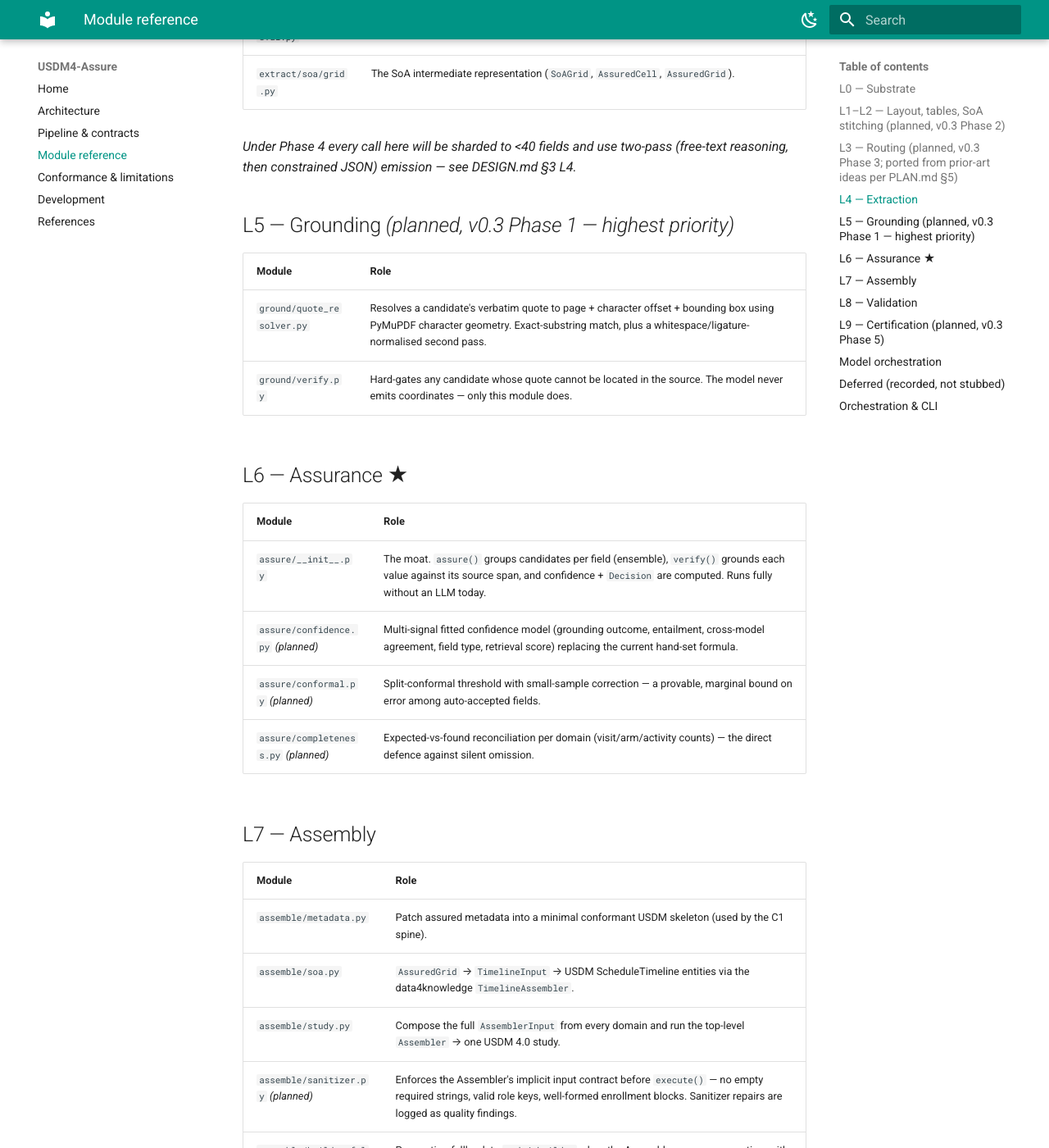
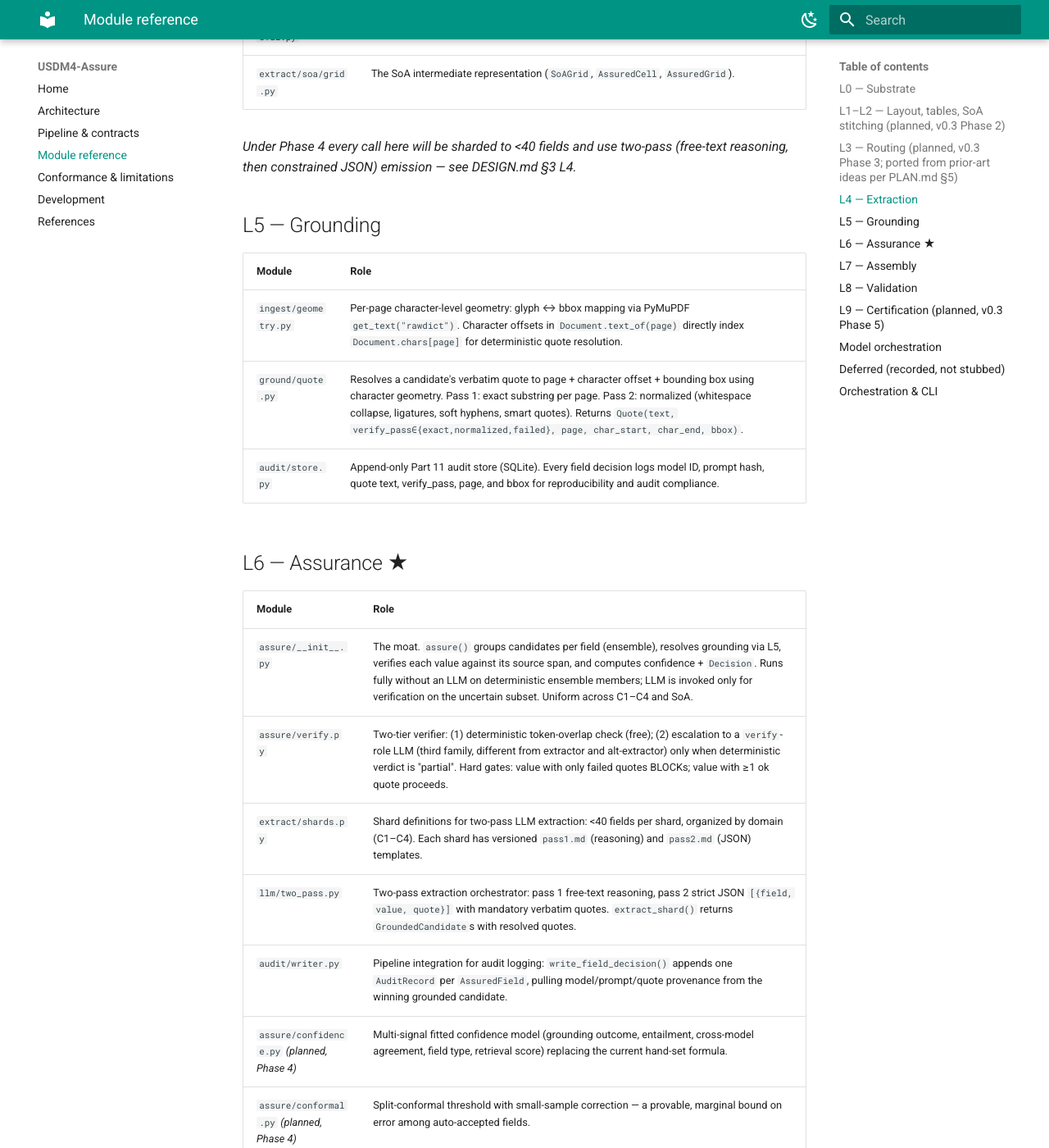
Before and after one commit to Lucifer0190/usdm_4_convertor, an MkDocs documentation site: the page built from docs/modules.md, in a window 1280 px wide and 1400 px high, scrolled down 1908 px. Shown: the whole window at 82% size. Built offline with MkDocs 1.6.1 and Material for MkDocs 9.7.7, drawn with Linux system fonts in a browser that asks for light colours; some of the changed text lies outside the part shown.

Commit message:
p1(docs): phase 1 grounding docs and CLI flags
- CLI: add `usdm4 roles` command to print active model role mapping from config/models.yaml
- CLI: add `--require-llm` flag to convert/convert-full to fail on missing API key
- docs/pipeline.md: update to reflect L5 grounding now implemented (not planned)
- docs/modules.md: update L5/L6 sections to show grounding, two-pass extraction, audit store,
  and verification as implemented; update L6 assurance description
- CHANGELOG: add Phase 1 completion milestone with grounded spine summary

All tests (91) pass, ruff and guard clean.

Co-Authored-By: Claude Haiku 4.5 <noreply@anthropic.com>

```diff
--- a/docs/modules.md
+++ b/docs/modules.md
@@ -48,21 +48,26 @@ the target v0.3 layout from [`../DESIGN.md`](../DESIGN.md) §6 — planned modul
 *Under Phase 4 every call here will be sharded to <40 fields and use two-pass (free-text
 reasoning, then constrained JSON) emission — see DESIGN.md §3 L4.*
 
-## L5 — Grounding *(planned, v0.3 Phase 1 — highest priority)*
+## L5 — Grounding
 
 | Module | Role |
 |---|---|
-| `ground/quote_resolver.py` | Resolves a candidate's verbatim quote to page + character offset + bounding box using PyMuPDF character geometry. Exact-substring match, plus a whitespace/ligature-normalised second pass. |
-| `ground/verify.py` | Hard-gates any candidate whose quote cannot be located in the source. The model never emits coordinates — only this module does. |
+| `ingest/geometry.py` | Per-page character-level geometry: glyph ↔ bbox mapping via PyMuPDF `get_text("rawdict")`. Character offsets in `Document.text_of(page)` directly index `Document.chars[page]` for deterministic quote resolution. |
+| `ground/quote.py` | Resolves a candidate's verbatim quote to page + character offset + bounding box using character geometry. Pass 1: exact substring per page. Pass 2: normalized (whitespace collapse, ligatures, soft hyphens, smart quotes). Returns `Quote(text, verify_pass∈{exact,normalized,failed}, page, char_start, char_end, bbox)`. |
+| `audit/store.py` | Append-only Part 11 audit store (SQLite). Every field decision logs model ID, prompt hash, quote text, verify_pass, page, and bbox for reproducibility and audit compliance. |
 
 ## L6 — Assurance ★
 
 | Module | Role |
 |---|---|
-| `assure/__init__.py` | The moat. `assure()` groups candidates per field (ensemble), `verify()` grounds each value against its source span, and confidence + `Decision` are computed. Runs fully without an LLM today. |
-| `assure/confidence.py` *(planned)* | Multi-signal fitted confidence model (grounding outcome, entailment, cross-model agreement, field type, retrieval score) replacing the current hand-set formula. |
-| `assure/conformal.py` *(planned)* | Split-conformal threshold with small-sample correction — a provable, marginal bound on error among auto-accepted fields. |
-| `assure/completeness.py` *(planned)* | Expected-vs-found reconciliation per domain (visit/arm/activity counts) — the direct defence against silent omission. |
+| `assure/__init__.py` | The moat. `assure()` groups candidates per field (ensemble), resolves grounding via L5, verifies each value against its source span, and computes confidence + `Decision`. Runs fully without an LLM on deterministic ensemble members; LLM is invoked only for verification on the uncertain subset. Uniform across C1–C4 and SoA. |
+| `assure/verify.py` | Two-tier verifier: (1) deterministic token-overlap check (free); (2) escalation to a `verify`-role LLM (third family, different from extractor and alt-extractor) only when deterministic verdict is "partial". Hard gates: value with only failed quotes BLOCKs; value with ≥1 ok quote proceeds. |
+| `extract/shards.py` | Shard definitions for two-pass LLM extraction: <40 fields per shard, organized by domain (C1–C4). Each shard has versioned `pass1.md` (reasoning) and `pass2.md` (JSON) templates. |
+| `llm/two_pass.py` | Two-pass extraction orchestrator: pass 1 free-text reasoning, pass 2 strict JSON `[{field, value, quote}]` with mandatory verbatim quotes. `extract_shard()` returns `GroundedCandidate`s with resolved quotes. |
+| `audit/writer.py` | Pipeline integration for audit logging: `write_field_decision()` appends one `AuditRecord` per `AssuredField`, pulling model/prompt/quote provenance from the winning grounded candidate. |
+| `assure/confidence.py` *(planned, Phase 4)* | Multi-signal fitted confidence model (grounding outcome, entailment, cross-model agreement, field type, retrieval score) replacing the current hand-set formula. |
+| `assure/conformal.py` *(planned, Phase 4)* | Split-conformal threshold with small-sample correction — a provable, marginal bound on error among auto-accepted fields. |
+| `assure/completeness.py` *(planned, Phase 3)* | Expected-vs-found reconciliation per domain (visit/arm/activity counts) — the direct defence against silent omission. |
 
 ## L7 — Assembly
 
@@ -111,6 +116,6 @@ Phase-0/1 scope, and are not represented as empty packages in the tree.
 
 | Module | Role |
 |---|---|
-| `pipeline.py` | `run()` (metadata spine) and `run_full()` (full loop). |
-| `cli.py` | `usdm4 convert`, `convert-soa`, `convert-full`, `version`. |
-| `contracts.py` | Shared dataclasses spoken between layers. |
+| `pipeline.py` | `run()` (metadata spine) and `run_full()` (full loop). Both now route all domains through the uniform `assure()` path and write `review.json` with page + bbox + verify_pass on every row. |
+| `cli.py` | `usdm4 version` — print version. `usdm4 roles` — print active model roles from `config/models.yaml`. `usdm4 convert` (metadata spine), `convert-soa` (table-only), `convert-full` (all domains). All accept `--require-llm` to fail on missing API key and `--core` to run CDISC CORE gate. |
+| `contracts.py` | Shared dataclasses: `Document`, `FieldCandidate` (legacy), `GroundedCandidate` (quote-backed), `Quote`, `CharSpan`, `AssuredField`, `Finding`, `AuditRecord`, `Decision`. |
```
Also changed, not shown: CHANGELOG.md (+34 -0 lines), docs/pipeline.md (+10 -10 lines), 1 other file.
